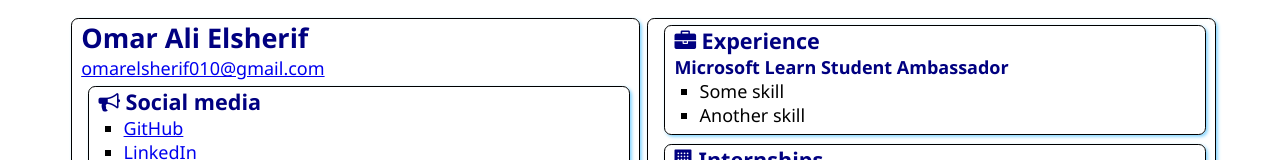
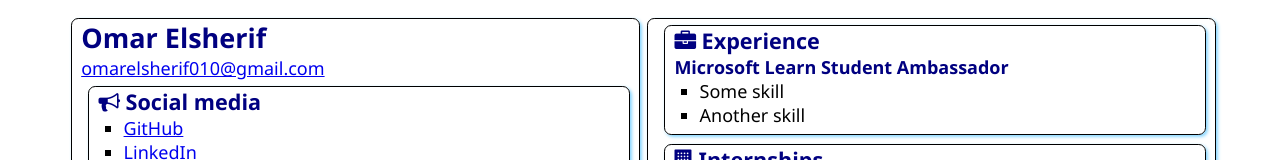
Before and after one commit to Omarelsherif010/SATechnicalOnboarding, a plain HTML site: page src/index.html in a window 1280 px wide. Shown: the top 160 px of the page. Drawn offline with Linux system fonts and the light colour scheme.

Commit message:
Delete Ali from my name

```diff
--- a/src/index.html
+++ b/src/index.html
@@ -14,7 +14,7 @@
 <body>
     <main>
         <article class="box">
-            <h1>Omar Ali Elsherif</h1>
+            <h1>Omar Elsherif</h1>
             <div><a href="mailto:omarelsherif010@gmail.com">omarelsherif010@gmail.com</a></div>
 
             <section class="box">
```
